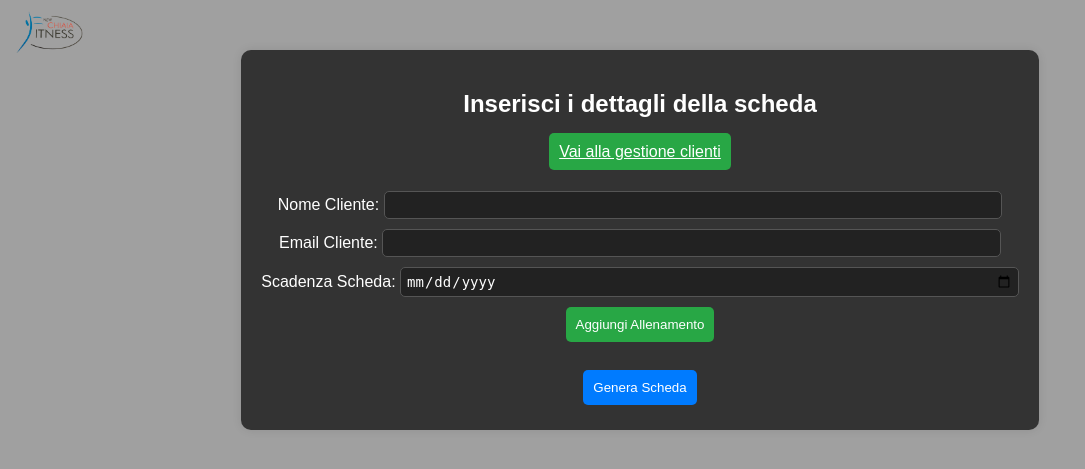
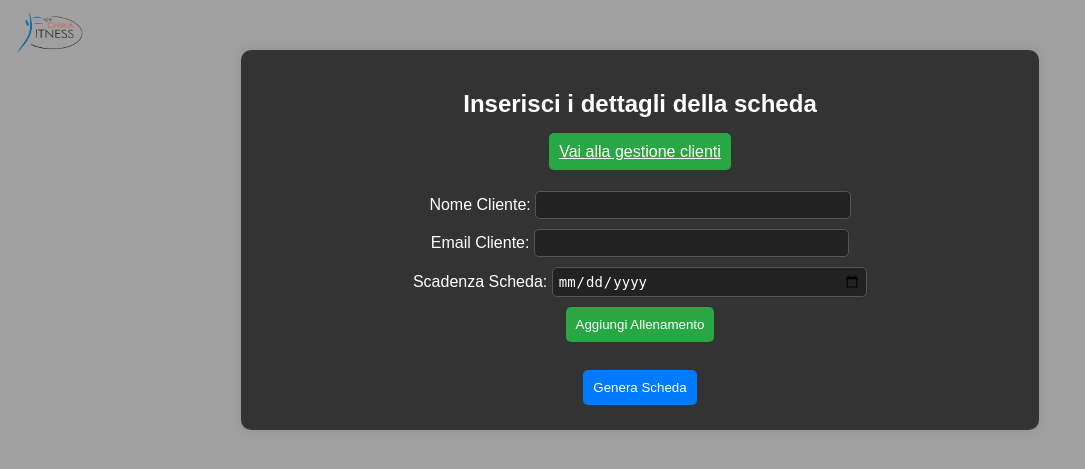
Before and after one commit to luposian/ProgrammaSchede, a Flask app: page / in a window 1280 px wide. Shown: the top 469 px of the page, without its empty margins (0-1085 px from the left). Run offline with Flask 3, Linux system fonts and the light colour scheme.

Commit message:
Update index.html
modificheb aspetton 2

```diff
--- a/templates/index.html
+++ b/templates/index.html
@@ -34,8 +34,8 @@ h2 {
     width: 80px; /* Imposta una dimensione più piccola */
 }
 
-input[type="text"], input[type="email"], input[type="date"] {
-    width: 80%; /* Riduce la larghezza */
+input[type="text"], input[type="email"], input[type="date"], input[type="number"] {
+    width: 40%; /* Riduce la larghezza */
     padding: 5px; /* Riduce il padding per renderli più piccoli */
     margin: 5px 0;
     border: 1px solid #555;
@@ -115,7 +115,7 @@ form {
 </head>
 <body>
       <!-- Logo in alto a sinistra -->
-    <img src="main\templates\LogoNewChiaiaFitness.png" alt="Logo" class="logo">
+    <img src="main/templates/LogoNewChiaiaFitness.png" alt="Logo" class="logo">
 
     <div class="container">
         <h2>Inserisci i dettagli della scheda</h2>
```
